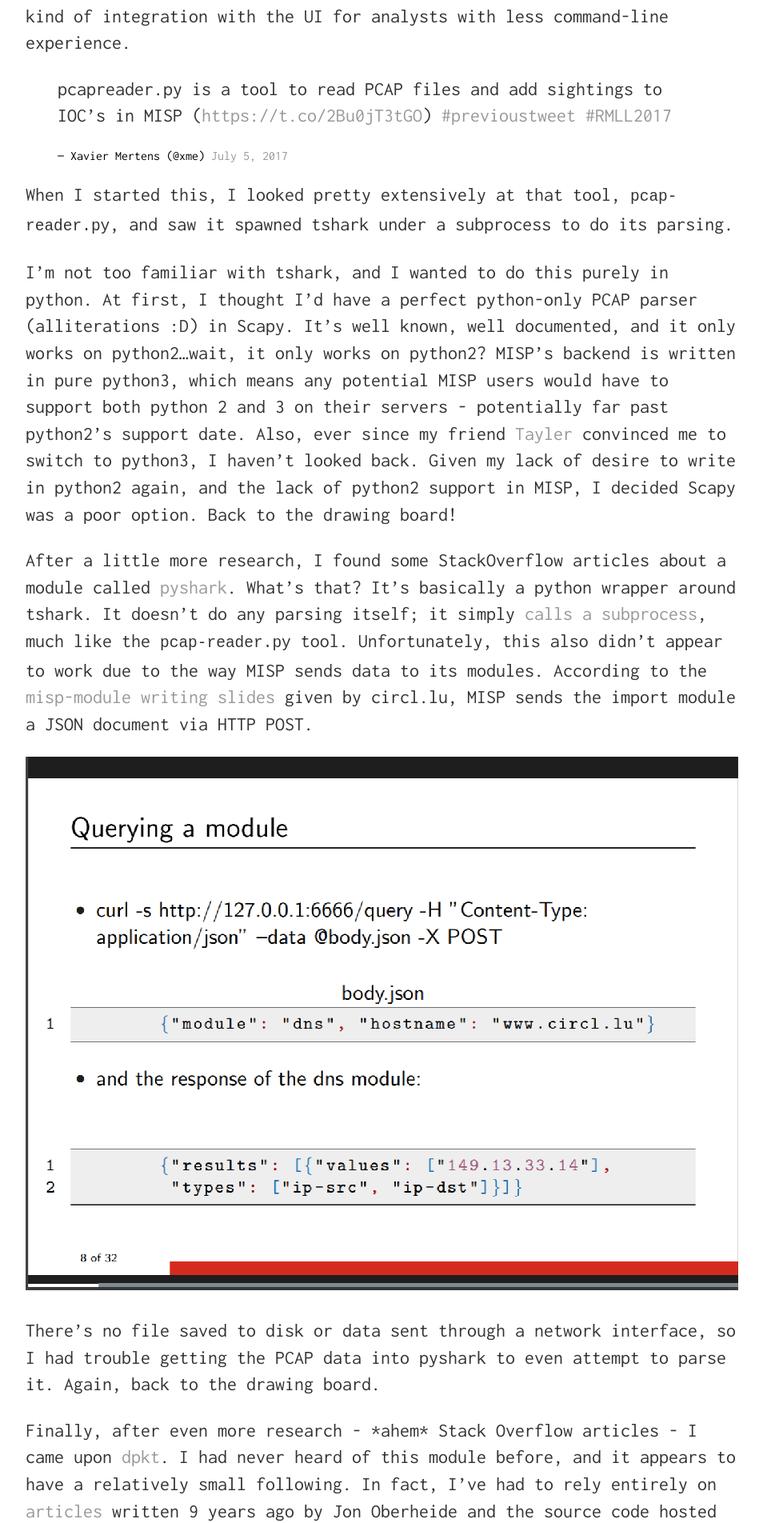
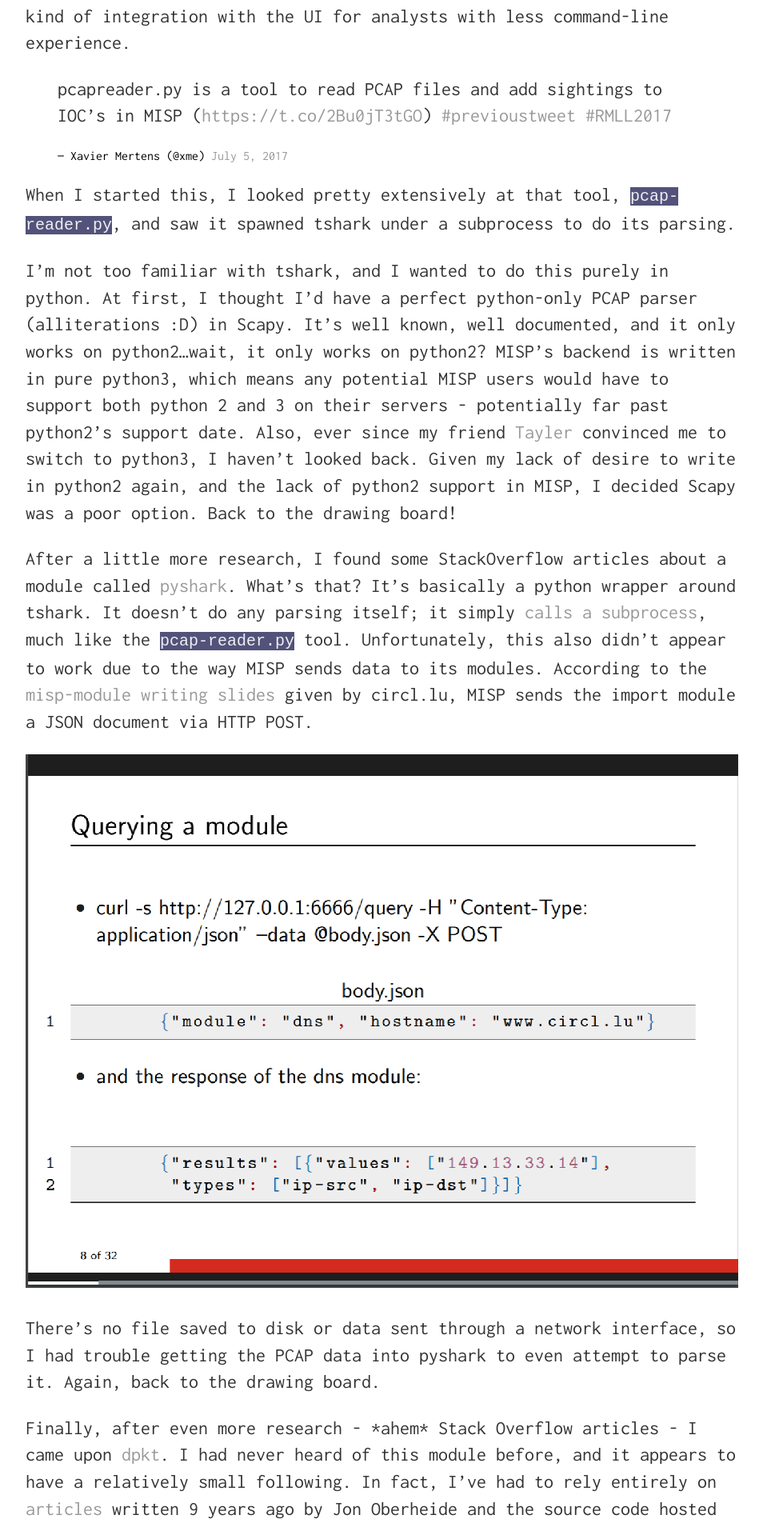
Before and after one commit to infosec-intern/infosec-intern.github.io, a Jekyll site: the page built from _posts/2017-07-18-dpkt-+-python3.md, in a window 1280 px wide. Shown: the part 321-2225 px from the top of the page at 80% size, without its empty margins (160-1114 px from the left). Built offline with Jekyll 4.4.1, drawn with Linux system fonts in a browser that asks for light colours; comment, search, counter and statistics services are not loaded.

Commit message:
added some styling to <code>

```diff
--- a/css/main.css
+++ b/css/main.css
@@ -28,6 +28,12 @@ a#totes-ethical {
 h1 {
     font-size: 3em;
 }
+code {
+    font-size: 15pt;
+    color: #f0f0f5;
+    border-color: #b3b3cc;
+    background-color: #52527a;
+}
 p {
     font-size: 1.5em;
     line-height: 1.4em;
```
